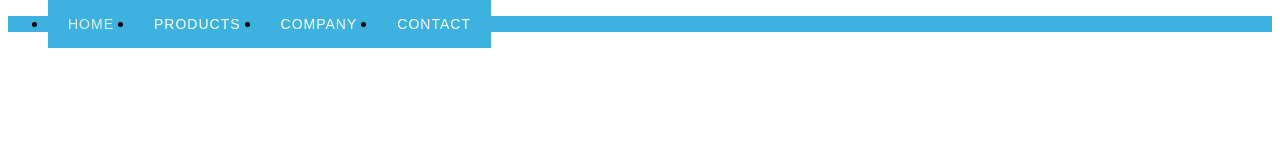
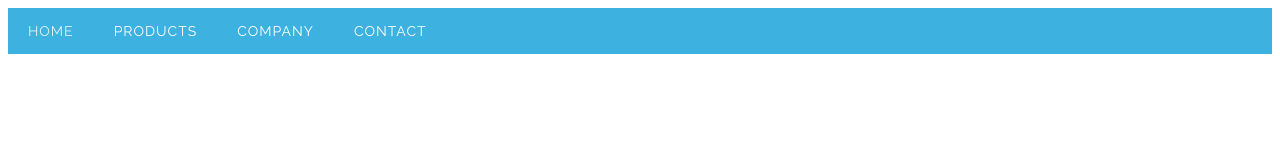
Before and after one commit to jaka088/jaka088.github.io, a plain HTML site: page index.html in a window 1280 px wide. Drawn offline with nearby package versions, Linux system fonts and the light colour scheme.

Commit message:
Update styles.css

```diff
--- a/styles.css
+++ b/styles.css
@@ -1,149 +1,180 @@
-<style>
-
 @import url(http://fonts.googleapis.com/css?family=Raleway);
-
 #cssmenu,
-
 #cssmenu ul,
-
 #cssmenu ul li,
-
 #cssmenu ul li a,
-
-#cssmenu #menu-button {margin: 0;padding: 0;border: 0;list-style: none;line-height: 1;display: block;position: relative;-webkit-box-sizing: border-box;-moz-box-sizing: border-box;box-sizing: border-box;}
-
+#cssmenu #menu-button {
+  margin: 0;
+  padding: 0;
+  border: 0;
+  list-style: none;
+  line-height: 1;
+  display: block;
+  position: relative;
+  -webkit-box-sizing: border-box;
+  -moz-box-sizing: border-box;
+  box-sizing: border-box;
+}
 #cssmenu:after,
-
-#cssmenu > ul:after {content: ".";display: block;clear: both;visibility: hidden;line-height: 0;height: 0;}
-
-#cssmenu #menu-button {display: none;}
-
-#cssmenu {width: auto;font-family: Raleway, sans-serif;line-height: 1;}
-
-#cssmenu > ul {background: #3db2e1;}
-
-#cssmenu > ul > li {float: left;-webkit-perspective: 1000px;-moz-perspective: 1000px;perspective: 1000px;}
-
-#cssmenu.align-center > ul {font-size: 0;text-align: center;}
-
-#cssmenu.align-center > ul > li {display: inline-block;float: none;}
-
-#cssmenu.align-right > ul > li {float: right;}
-
-#cssmenu > ul > li > a {padding: 16px 20px;font-size: 14px;color: #ffffff;letter-spacing: 1px;text-transform: uppercase;text-decoration: none;background: #3db2e1;-webkit-transition: all .3s;-moz-transition: all .3s;
-
-  -o-transition: all .3s;transition: all .3s;-webkit-transform-origin: 50% 0;-moz-transform-origin: 50% 0;transform-origin: 50% 0;-webkit-transform-style: preserve-3d;-moz-transform-style: preserve-3d;transform-style: preserve-3d;
-
+#cssmenu > ul:after {
+  content: ".";
+  display: block;
+  clear: both;
+  visibility: hidden;
+  line-height: 0;
+  height: 0;
 }
-
-#cssmenu > ul > li.active > a {color: #dff2fa;
-
+#cssmenu #menu-button {
+  display: none;
 }
-
+#cssmenu {
+  width: auto;
+  font-family: Raleway, sans-serif;
+  line-height: 1;
+}
+#cssmenu > ul {
+  background: #3db2e1;
+}
+#cssmenu > ul > li {
+  float: left;
+  -webkit-perspective: 1000px;
+  -moz-perspective: 1000px;
+  perspective: 1000px;
+}
+#cssmenu.align-center > ul {
+  font-size: 0;
+  text-align: center;
+}
+#cssmenu.align-center > ul > li {
+  display: inline-block;
+  float: none;
+}
+#cssmenu.align-right > ul > li {
+  float: right;
+}
+#cssmenu > ul > li > a {
+  padding: 16px 20px;
+  font-size: 14px;
+  color: #ffffff;
+  letter-spacing: 1px;
+  text-transform: uppercase;
+  text-decoration: none;
+  background: #3db2e1;
+  -webkit-transition: all .3s;
+  -moz-transition: all .3s;
+  -o-transition: all .3s;
+  transition: all .3s;
+  -webkit-transform-origin: 50% 0;
+  -moz-transform-origin: 50% 0;
+  transform-origin: 50% 0;
+  -webkit-transform-style: preserve-3d;
+  -moz-transform-style: preserve-3d;
+  transform-style: preserve-3d;
+}
+#cssmenu > ul > li.active > a {
+  color: #dff2fa;
+}
 #cssmenu > ul > li:hover > a,
-
-#cssmenu > ul > li > a:hover {color: #dff2fa;-webkit-transform: rotateX(90deg) translateY(-23px);-moz-transform: rotateX(90deg) translateY(-23px);transform: rotateX(90deg) translateY(-23px);
-
+#cssmenu > ul > li > a:hover {
+  color: #dff2fa;
+  -webkit-transform: rotateX(90deg) translateY(-23px);
+  -moz-transform: rotateX(90deg) translateY(-23px);
+  transform: rotateX(90deg) translateY(-23px);
   -ms-transform: none;
-
 }
-
-#cssmenu > ul > li > a::before {position: absolute;top: 100%;left: 0;z-index: -1;-webkit-box-sizing: border-box;-moz-box-sizing: border-box;box-sizing: border-box;width: 100%;height: 100%;padding: 16px 20px;color: #dff2fa;background: #19799f;content: attr(data-title);
-
-  -webkit-transition: background 0.3s;-moz-transition: background 0.3s;transition: background 0.3s;-webkit-transform: rotateX(-90deg);-moz-transform: rotateX(-90deg);transform: rotateX(-90deg);
-
-  -webkit-transform-origin: 50% 0;-moz-transform-origin: 50% 0;transform-origin: 50% 0;-ms-transform: translateY(- -18px);
-
+#cssmenu > ul > li > a::before {
+  position: absolute;
+  top: 100%;
+  left: 0;
+  z-index: -1;
+  -webkit-box-sizing: border-box;
+  -moz-box-sizing: border-box;
+  box-sizing: border-box;
+  width: 100%;
+  height: 100%;
+  padding: 16px 20px;
+  color: #dff2fa;
+  background: #19799f;
+  content: attr(data-title);
+  -webkit-transition: background 0.3s;
+  -moz-transition: background 0.3s;
+  transition: background 0.3s;
+  -webkit-transform: rotateX(-90deg);
+  -moz-transform: rotateX(-90deg);
+  transform: rotateX(-90deg);
+  -webkit-transform-origin: 50% 0;
+  -moz-transform-origin: 50% 0;
+  transform-origin: 50% 0;
+  -ms-transform: translateY(- -18px);
 }
-
 #cssmenu > ul > li:hover > a::before,
-
-#cssmenu > ul > li > a:hover::before { background: #3db2e1;}
-
-#cssmenu.small-screen {width: 100%;}
-
+#cssmenu > ul > li > a:hover::before {
+  background: #3db2e1;
+}
+#cssmenu.small-screen {
+  width: 100%;
+}
 #cssmenu.small-screen > ul,
-
 #cssmenu.small-screen.align-center > ul {
-
   width: 100%;
-
   text-align: left;
-
 }
-
 #cssmenu.small-screen > ul > li,
-
 #cssmenu.small-screen.align-center {
-
   float: none;
-
   display: block;
-
   border-top: 1px solid rgba(100, 100, 100, 0.1);
-
 }
-
 #cssmenu.small-screen > ul > li:hover > a,
-
 #cssmenu.small-screen > ul > li > a:hover {
-
   color: #dff2fa;
-
   -webkit-transform: none;
-
   -moz-transform: none;
-
   transform: none;
-
   -ms-transform: none;
-
 }
-
 #cssmenu.small-screen > ul > li > a::before {
-
   display: none;
-
 }
-
 #cssmenu.small-screen #menu-button {
-
-  display: block;padding: 16px 20px;cursor: pointer;font-size: 14px;text-decoration: none;color: #ffffff;text-transform: uppercase;letter-spacing: 1px;background: #3db2e1;}
-
+  display: block;
+  padding: 16px 20px;
+  cursor: pointer;
+  font-size: 14px;
+  text-decoration: none;
+  color: #ffffff;
+  text-transform: uppercase;
+  letter-spacing: 1px;
+  background: #3db2e1;
+}
 #cssmenu.small-screen #menu-button:after {
-
-  content: "";position: absolute;right: 20px;top: 17px;display: block;-webkit-box-sizing: content-box;-moz-box-sizing: content-box;box-sizing: content-box;border-top: 2px solid #ffffff;border-bottom: 2px solid #ffffff;width: 22px;height: 3px;
-
+  content: "";
+  position: absolute;
+  right: 20px;
+  top: 17px;
+  display: block;
+  -webkit-box-sizing: content-box;
+  -moz-box-sizing: content-box;
+  box-sizing: content-box;
+  border-top: 2px solid #ffffff;
+  border-bottom: 2px solid #ffffff;
+  width: 22px;
+  height: 3px;
 }
-
 #cssmenu.small-screen #menu-button.menu-opened:after {
-
   border-top: 2px solid #dff2fa;
-
   border-bottom: 2px solid #dff2fa;
-
 }
-
 #cssmenu.small-screen #menu-button:before {
-
-  content: "";position: absolute;right: 20px;top: 27px;display: block;width: 22px;
-
+  content: "";
+  position: absolute;
+  right: 20px;
+  top: 27px;
+  display: block;
+  width: 22px;
   height: 2px;
-
   background: #ffffff;
-
 }
-
 #cssmenu.small-screen #menu-button.menu-opened:before {
-
   background: #dff2fa;
-
 }
-
-
-
-
-
-  </style>
-
-<script src="http://code.jquery.com/jquery-latest.min.js" type="text/javascript"></script> <script charset='utf-8' src='http://preview.bloggertrix.com/3d_cssmenu/script.js' type='text/javascript'/>
```
